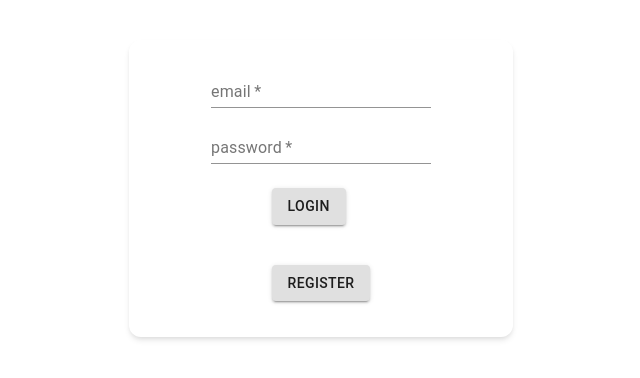
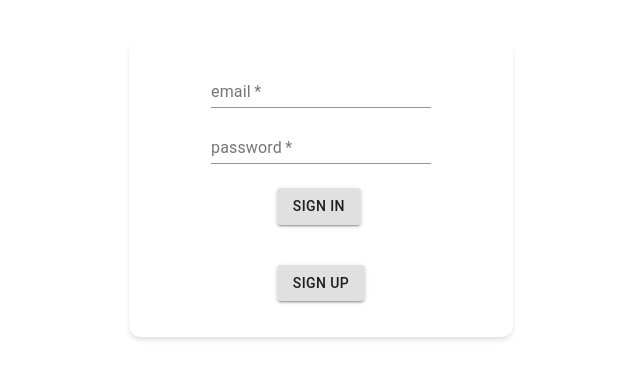
Before and after one commit to AssafZvigoren/ems-client, a React (Create React App) app: page / in a window 1280 px wide. Shown: the top 378 px of the page, without its empty margins (319-959 px from the left). Built offline with nearby package versions, Linux system fonts and the light colour scheme; no server answers.

Commit message:
fix env vars

```diff
--- a/package.json
+++ b/package.json
@@ -21,9 +21,9 @@
     "react-loader-spinner": "^4.0.0",
     "react-router-dom": "^5.2.0",
     "react-scripts": "4.0.3",
+    "tailwindcss": "npm:@tailwindcss/postcss7-compat@^2.1.2",
     "typescript": "^4.1.2",
-    "web-vitals": "^1.0.1",
-    "tailwindcss": "npm:@tailwindcss/postcss7-compat@^2.1.2"
+    "web-vitals": "^1.0.1"
   },
   "scripts": {
     "start": "craco start",
--- a/src/auth/AuthContext.tsx
+++ b/src/auth/AuthContext.tsx
@@ -1,8 +1,8 @@
 import React, {useContext, useState, useEffect} from 'react'
 import {AuthUser} from '../models/auth-user'
 import axios from 'axios'
-import {config} from '../config'
 
+const serverUrl = process.env.REACT_APP_SERVER_URL
 const AuthContext = React.createContext({
   user: {} as AuthUser,
   signIn: (email: string, password: string) => {},
@@ -29,7 +29,7 @@ export function AuthProvider(props: any) {
     try {
       setIsLoading(true)
       // eslint-disable-next-line
-      const response = await axios.post(`${config.serverUrl}/api/users/login`, {email, password})
+      const response = await axios.post(`${serverUrl}/api/users/login`, {email, password})
       setUser({
         email,
         uid: response.data.uid,
@@ -49,7 +49,7 @@ export function AuthProvider(props: any) {
     try {
       setIsLoading(true)
       // eslint-disable-next-line
-      const response = await axios.post(`${config.serverUrl}/api/users/logout`)
+      const response = await axios.post(`${serverUrl}/api/users/logout`)
       console.log(response)
     } catch (err) {
       console.error({...err})
@@ -67,7 +67,7 @@ export function AuthProvider(props: any) {
     try {
       setIsLoading(true)
       // eslint-disable-next-line
-      const response = await axios.post(`${config.serverUrl}/api/users/register`, {email, password})
+      const response = await axios.post(`${serverUrl}/api/users/register`, {email, password})
       setUser({
         email,
         uid: response.data.uid,
@@ -88,7 +88,7 @@ export function AuthProvider(props: any) {
       return user.isAuthenticated!
     else {
       try {
-        const response = await axios.get(`${config.serverUrl}/api/users/isAuthenticated`)
+        const response = await axios.get(`${serverUrl}/api/users/isAuthenticated`)
         setUser({
           email: response.data.email,
           uid: response.data.uid,
--- a/src/config.ts
+++ /dev/null
@@ -1,6 +0,0 @@
-import {config as dotenvConf} from 'dotenv'
-dotenvConf()
-
-export const config = {
-  serverUrl: process.env.REACT_APP_SERVER_URL
-}
--- a/src/notAuthenticated/not-authenticated.tsx
+++ b/src/notAuthenticated/not-authenticated.tsx
@@ -30,10 +30,10 @@ export function NotAuthenticated() {
         {!isLoading ? (
           <div>
             <div className="p-5">
-              <Button variant="contained" onClick={clickedLogin}>Login</Button>
+              <Button variant="contained" onClick={clickedLogin}>Sign in</Button>
             </div>
             <div className="p-5">
-              <Button variant="contained" onClick={clickedRegister}>Register</Button>
+              <Button variant="contained" onClick={clickedRegister}>Sign up</Button>
             </div>
           </div>
         ) : (
```
Also changed, not shown: 1 other file (tests, documents, lock files or other folders).
